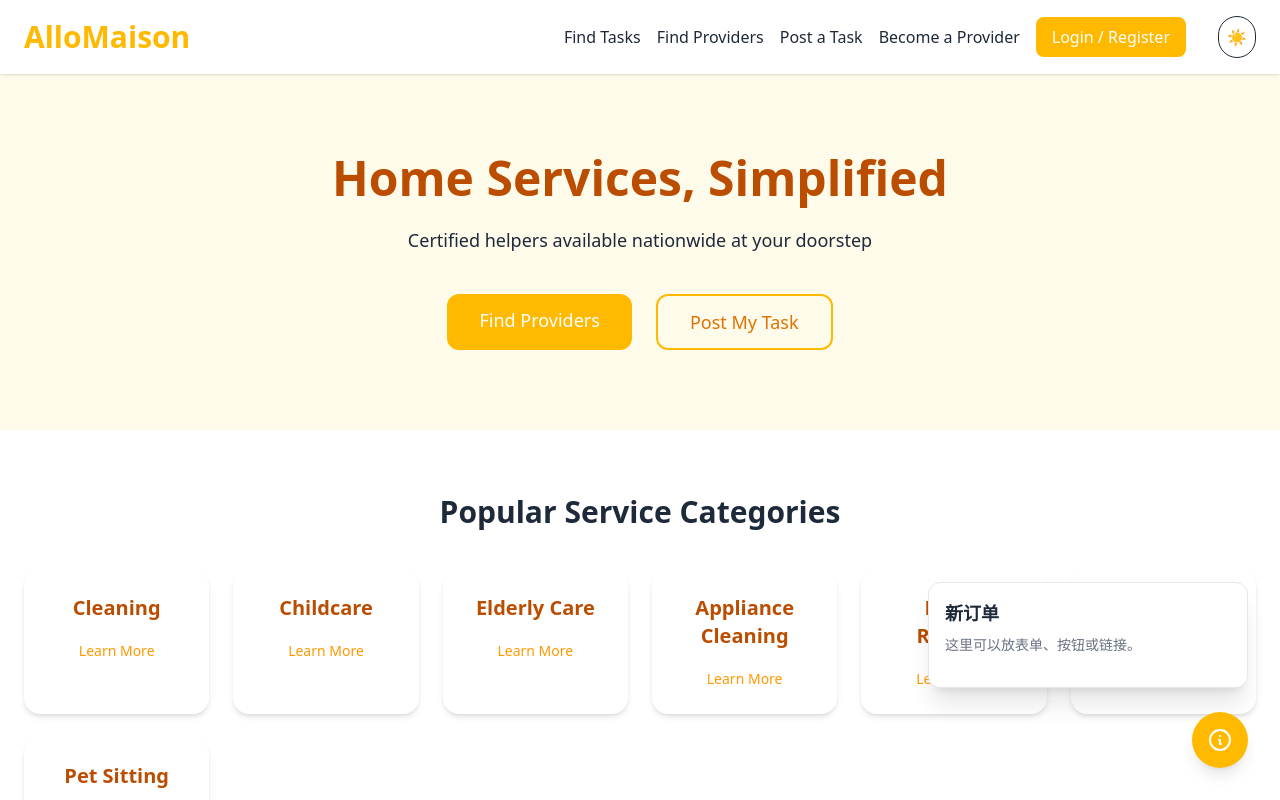
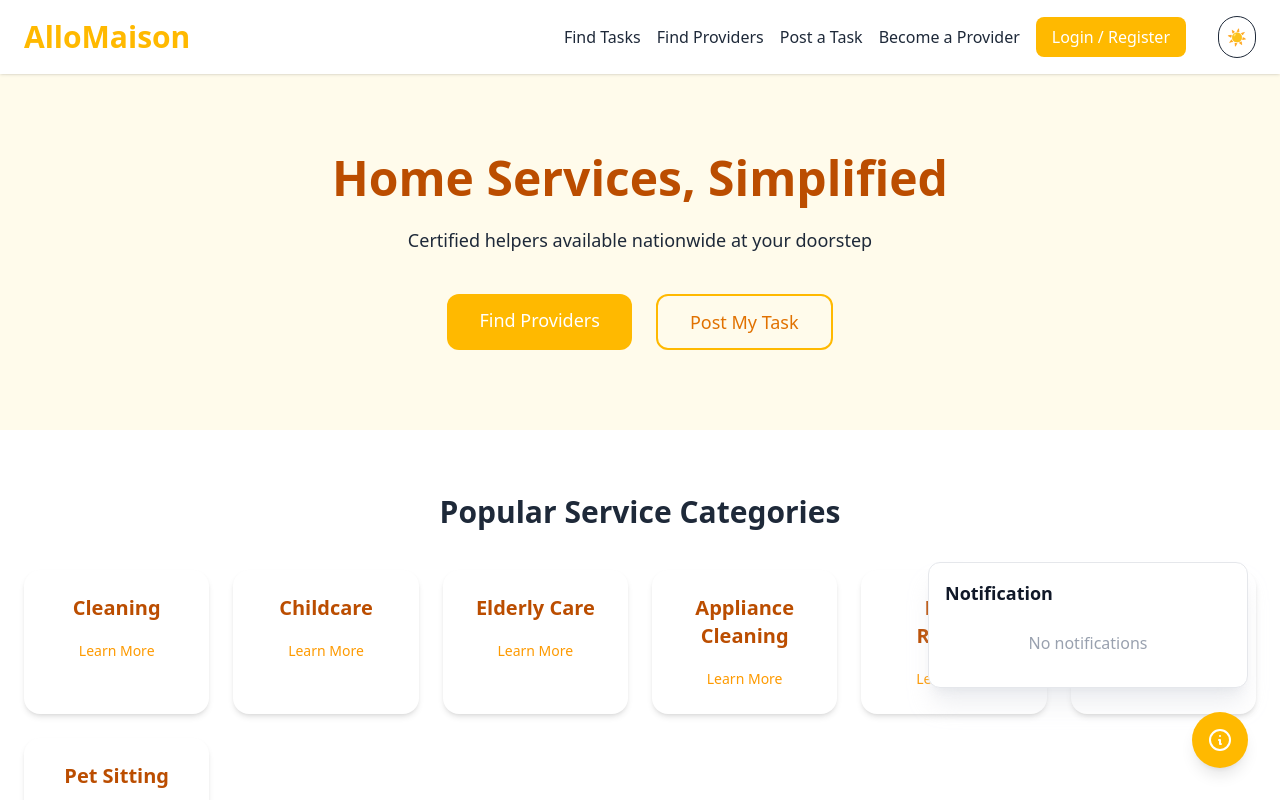
Before and after one commit to waltonR1/allomaison_frontend, a Vue app: page /home in a window 1280 px wide. Both pictures are taken after a click on the button 1220 px from the left and 740 px from the top of the page. Shown: the top 800 px of the page. Built offline with nearby package versions, Linux system fonts and the light colour scheme; data requests are answered from the project's data file.

Commit message:
通知部分完成

```diff
--- a/db.json
+++ b/db.json
@@ -1199,5 +1199,47 @@
       "loading": false,
       "error": ""
     }
+  ],
+  "infoMessages": [
+    {
+      "announceId": 1,
+      "userId": 20250510001,
+      "title": "System Maintenance Notice",
+      "content": "The system will be under maintenance tonight from 23:00 to 24:00. Please save your data in advance.",
+      "type": "SYSTEM",
+      "sentTime": "2024-06-01T18:00:00Z",
+      "read": true,
+      "id": "1"
+    },
+    {
+      "announceId": 2,
+      "userId": 20250510001,
+      "title": "New Order Reminder",
+      "content": "You have a new order pending. Please check it in time.",
+      "type": "NOTICE",
+      "sentTime": "2024-06-02T09:30:00Z",
+      "read": true,
+      "id": "2"
+    },
+    {
+      "announceId": 3,
+      "userId": 20250510001,
+      "title": "Audit Result Notification",
+      "content": "Your provider certification has been approved. Welcome to use more features.",
+      "type": "AUDIT",
+      "sentTime": "2024-06-03T14:20:00Z",
+      "read": true,
+      "id": "3"
+    },
+    {
+      "announceId": 4,
+      "userId": 20250510001,
+      "title": "Security Reminder",
+      "content": "Do not disclose personal information and beware of fraud.",
+      "type": "ALERT",
+      "sentTime": "2024-06-04T08:00:00Z",
+      "read": false,
+      "id": "4"
+    }
   ]
 }
--- a/src/api/noTokenAPI.ts
+++ b/src/api/noTokenAPI.ts
@@ -30,7 +30,13 @@ export async function login(loginForm: loginForm) {
       'Accept': 'application/json'
     }
   })
-  return response.data
+  const data = response.data
+
+  if (!Array.isArray(data) || data.length === 0) {
+    throw new Error('Invalid email or password')
+  }
+
+  return data
 }
 
 
--- a/src/api/withTokenAPI.ts
+++ b/src/api/withTokenAPI.ts
@@ -10,6 +10,7 @@ import type {
   Message,
   Conversation
 } from '@/types/types'
+import type { InfoMessage } from '@/types/types'
 
 
 // 提交成为provider的申请
@@ -149,3 +150,25 @@ export async function updateProviderInfo(providerId: number, form: Partial<Provi
     },
   })
 }
+
+
+
+
+
+
+// 获取通知列表
+export async function fetchInfoMessages(userId: number): Promise<InfoMessage[]> {
+  return (await axios.get<InfoMessage[]>(urls.getInfoMessages(userId))).data
+}
+
+
+
+// 更新通知已读状态
+export async function markInfoMessageAsRead(announceId: number) {
+  return await axios.patch(urls.readInfoMessages(announceId), { read: true }, {
+    headers: {
+      'Content-Type': 'application/json',
+      'Accept': 'application/json'
+    },
+  })
+}
--- a/src/components/FloatingButton.vue
+++ b/src/components/FloatingButton.vue
@@ -1,18 +1,51 @@
 <script setup lang="ts">
-import { ref, computed } from 'vue'
+import { ref, computed, onMounted, watch } from 'vue'
 import { storeToRefs } from 'pinia'
 import { useThemeStore } from '@/stores/themeStore.ts'
+import { useUserStore } from '@/stores/userStore.ts'
+import { fetchInfoMessages, markInfoMessageAsRead } from '@/api/withTokenAPI'
+import type { InfoMessage } from '@/types/types'
 
 const theme = useThemeStore()
 const { isDark } = storeToRefs(theme)
+
+const userStore = useUserStore()
+const { userId, isLoggedIn } = storeToRefs(userStore)
 
 const showPanel = ref(false)
 const isClicked = ref(false)
 const isHovered = ref(false)
 
-function togglePanel() {
+const infoMessages = ref<InfoMessage[]>([])
+const loading = ref(false)
+
+
+enum InfoMessageType {
+  NOTICE = 'NOTICE',
+  ALERT = 'ALERT',
+  SYSTEM = 'SYSTEM',
+  AUDIT = 'AUDIT'
+}
+
+const loadMessages = async () => {
+  loading.value = true
+  try {
+    if (userId.value) {
+      infoMessages.value = await fetchInfoMessages(userId.value)
+    }
+  } catch (e: any) {
+    throw new Error(e)
+  } finally {
+    loading.value = false
+  }
+}
+
+const togglePanel = () => {
   isClicked.value = true
   showPanel.value = !showPanel.value
+  if (showPanel.value) {
+    loadMessages()
+  }
   setTimeout(() => {
     isClicked.value = false
   }, 150)
@@ -24,27 +57,95 @@ const transformStyle = computed(() => {
   if (isHovered.value) return 'scale(1.1)'
   return 'scale(1)'
 })
+
+const getTypeColor = (type: InfoMessageType) => {
+  switch(type) {
+    case 'NOTICE': return 'bg-blue-100 text-blue-700 border-blue-300'
+    case 'ALERT': return 'bg-red-100 text-red-700 border-red-300'
+    case 'SYSTEM': return 'bg-gray-100 text-gray-700 border-gray-300'
+    case 'AUDIT': return 'bg-green-100 text-green-700 border-green-300'
+    default: return 'bg-gray-100 text-gray-700 border-gray-300'
+  }
+}
+
+const selectedMessage = ref<InfoMessage|null>(null)
+
+const openDetail = (msg: InfoMessage) => {
+  if (!msg.read) {
+    msg.read = true;
+    markInfoMessageAsRead(msg.announceId).catch(() => { msg.read = false })
+  }
+  selectedMessage.value = msg;
+}
+
+const closeDetail = () => {
+  selectedMessage.value = null
+}
+
+watch(isLoggedIn, (val) => {
+  if (val) {
+    loadMessages()
+  } else {
+    infoMessages.value = []
+  }
+})
+
+onMounted(() => {
+  if (isLoggedIn.value ) {}
+  loadMessages()
+})
 </script>
 
 <template>
   <!-- 悬浮添加按钮 -->
-  <button @click="togglePanel" @mouseenter="isHovered = true" @mouseleave="isHovered = false" :class="[isDark ? 'bg-amber-500 hover:bg-amber-600' : 'bg-amber-400 hover:bg-amber-500','fixed bottom-8 right-8 text-white rounded-full w-14 h-14 text-3xl flex items-center justify-center shadow-lg transition-all duration-200 z-50']" :style="{ transform: transformStyle }">
+  <button @click="togglePanel" @mouseenter="isHovered = true" @mouseleave="isHovered = false" :class="[isDark ? 'bg-amber-500 hover:bg-amber-600' : 'bg-amber-400 hover:bg-amber-500', isDark ? 'dark:border dark:border-gray-700' : '', 'fixed bottom-8 right-8 text-white rounded-full w-14 h-14 text-3xl flex items-center justify-center shadow-lg transition-all duration-200 z-50']" :style="{ transform: transformStyle }">
     <svg xmlns="http://www.w3.org/2000/svg" class="h-6 w-6" fill="none" viewBox="0 0 24 24" stroke="currentColor" stroke-width="2">
       <path stroke-linecap="round" stroke-linejoin="round" d="M13 16h-1v-4h-1m1-4h.01M12 2a10 10 0 100 20 10 10 0 000-20z"/>
     </svg>
+    <span v-if="infoMessages.filter(m=>!m.read).length" class="absolute -top-1 -right-1 bg-red-500 text-xs rounded-full px-1.5 py-0.5">{{ infoMessages.filter(m=>!m.read).length }}</span>
   </button>
 
   <!-- 展开的浮动面板 -->
   <Transition name="fade-slide">
-    <div v-if="showPanel" class="fixed bottom-28 right-8 w-80 bg-white shadow-xl rounded-xl p-4 border border-gray-200 z-40" :class="{ 'dark:bg-gray-800 dark:text-white': isDark }">
-      <h3 class="text-lg font-semibold mb-2">新订单</h3>
-      <p class="text-sm text-gray-500 dark:text-gray-400 mb-4">这里可以放表单、按钮或链接。</p>
+    <div v-if="showPanel" class="fixed bottom-28 right-8 w-80 p-4 rounded-xl z-40 transition-all duration-300"
+      :class="[
+        isDark
+          ? 'bg-gray-800 text-white border border-gray-700 shadow-2xl shadow-gray-900/60'
+          : 'bg-white text-gray-900 border border-gray-200 shadow-xl shadow-gray-300/40',
+      ]"
+    >
+      <h3 class="text-lg font-semibold mb-2">Notification</h3>
+      <div v-if="loading" class="text-gray-400 text-center py-4">Loading...</div>
+      <div v-else-if="infoMessages.length === 0" class="text-gray-400 text-center py-4">No notifications</div>
+      <ul v-else class="space-y-2 max-h-72 overflow-y-auto">
+        <li v-for="msg in infoMessages" :key="msg.announceId">
+          <div @click="openDetail(msg)" class="cursor-pointer border rounded-lg px-3 py-2 flex flex-col gap-1 hover:bg-gray-50 transition-all duration-150" :class="getTypeColor(msg.type as InfoMessageType)">
+            <div class="flex items-center justify-between">
+              <span class="font-medium">{{ msg.title || 'No Title' }}</span>
+              <span class="text-xs" :class="msg.read ? 'opacity-60' : 'font-bold text-red-500'">{{ msg.read ? 'Read' : 'Unread' }}</span>
+            </div>
+            <div class="text-xs text-gray-500">{{ msg.sentTime.slice(0, 16).replace('T', ' ') }}</div>
+            <div class="truncate text-sm">{{ msg.content }}</div>
+          </div>
+        </li>
+      </ul>
+
+      <!-- 通知详情弹窗 -->
+      <div v-if="selectedMessage" class="fixed inset-0 bg-opacity-30 flex items-center justify-center z-50">
+        <div :class="[isDark ? 'bg-gray-800 text-white border border-gray-700 shadow-2xl shadow-gray-900' : 'bg-white text-gray-900 border border-gray-200 shadow-xl shadow-gray-300', 'rounded-xl shadow-lg p-6 w-96 relative']">
+          <button class="absolute top-2 right-2 text-gray-400 hover:text-gray-700 dark:hover:text-gray-200" @click="closeDetail">✕</button>
+          <h4 class="text-lg font-semibold mb-2">{{ selectedMessage.title || 'No Title' }}</h4>
+          <div class="text-xs text-gray-500 dark:text-gray-400 mb-2">{{ selectedMessage.sentTime.slice(0, 16).replace('T', ' ') }}</div>
+          <div class="mb-2"><span class="font-bold">Type: </span>{{ selectedMessage.type }}</div>
+          <div class="mb-2"><span class="font-bold">Content: </span>{{ selectedMessage.content }}</div>
+        </div>
+      </div>
     </div>
+
   </Transition>
 </template>
 
 <style scoped>
-/* 展开面板动画 */
 .fade-slide-enter-active,
 .fade-slide-leave-active {
   transition: all 0.3s ease;
--- a/src/stores/userStore.ts
+++ b/src/stores/userStore.ts
@@ -26,14 +26,14 @@ export const useUserStore = defineStore('user', {
     async login(values: { email: string; password: string }) {
       try {
         const response = await login(values);
-
         this.$patch(response[0])
       } catch (error: any) {
-        throw new Error(error.response?.data?.message || error.response?.data || 'Login failed');
+        throw new Error(error.message || 'Login failed')
       }
     },
     logout() {
       this.$reset()
+
     }
   },
   persist: true
--- a/src/utils/urls.ts
+++ b/src/utils/urls.ts
@@ -46,5 +46,6 @@ export const urls = {
   getCategories: `${BASE_URL}/categories`,
   getCities: `${BASE_URL}/cities`,
 
-
+  getInfoMessages: (userId: number) => `${BASE_URL}/infoMessages?userId=${userId}`,
+  readInfoMessages:(announceId: number) => `${BASE_URL}/infoMessages/${announceId}`,
 }
--- a/src/views/Login.vue
+++ b/src/views/Login.vue
@@ -32,6 +32,7 @@ const submit = async () => {
   }
 }
 
+
 const { isLoggedIn } = storeToRefs(userStore)
 onMounted(() => {
   if (!isLoggedIn) {
```
Also changed, not shown: src/types/types.ts (+9 -0 lines).
